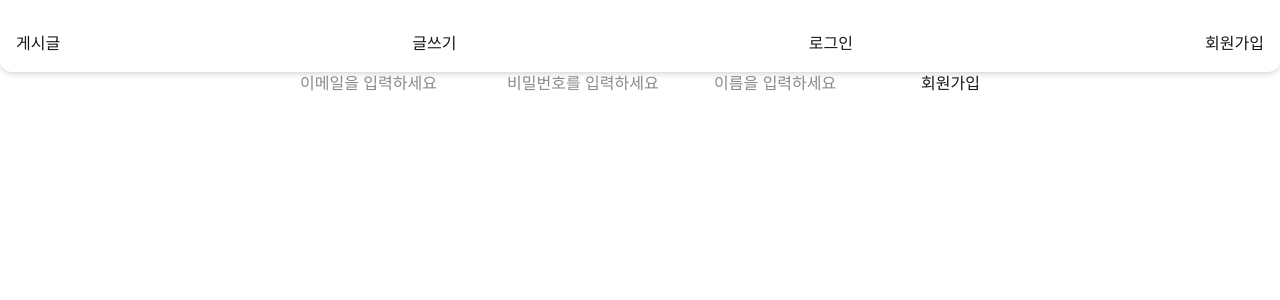
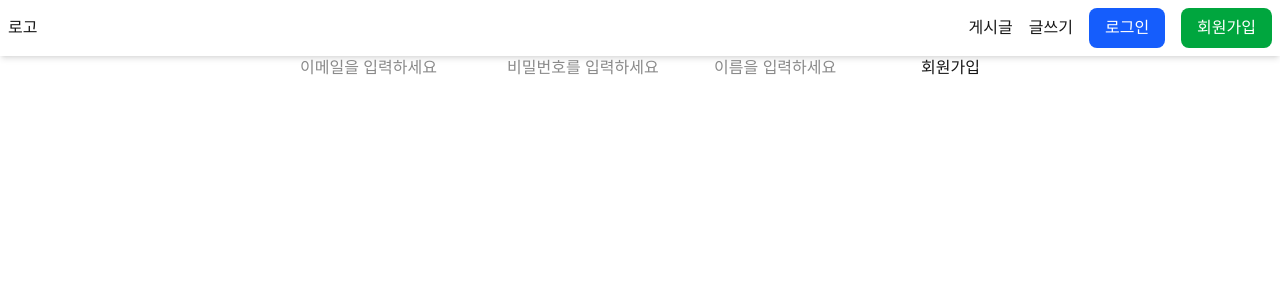
Before and after one commit to sonsungjong/nextjs-typescript-board, a Next.js app: page /register in a window 1280 px wide. Shown: the top 300 px of the page. Built offline with nearby package versions, Linux system fonts and the light colour scheme; no server answers.

Commit message:
css update

```diff
--- a/src/app/components/LoginBtn.tsx
+++ b/src/app/components/LoginBtn.tsx
@@ -11,17 +11,21 @@ export default function LoginBtn({login} : {login : Session | null})
         <>
             {
                 !login ? (
-                    <button onClick={()=>{signIn()}} className=''>로그인</button>
+                    <button onClick={()=>{signIn()}}
+                    className='px-4 py-2 bg-blue-600 rounded-lg text-white hover:bg-blue-700 transition cursor-pointer'>로그인</button>
                 ) : (
-                    <button onClick={()=>{signOut()}} className=''>로그아웃</button>
+                    <button onClick={()=>{signOut()}}
+                    className='px-4 py-2 bg-blue-600 rounded-lg text-white hover:bg-blue-700 transition cursor-pointer'>로그아웃</button>
                 )
             }
 
             {
                 !login ? (
-                    <Link href='/register' className=''>회원가입</Link>
+                    <Link href='/register'
+                    className='px-4 py-2 bg-green-600 rounded-lg text-white hover:bg-green-700 transition cursor-pointer'>회원가입</Link>
                 ) : (
-                    <span className=''>{login?.user?.name}</span>
+                    <span
+                    className='text-gray-700 font-semibold'>{login?.user?.name}</span>
                 )
             }
         </>
--- a/src/app/layout.tsx
+++ b/src/app/layout.tsx
@@ -36,11 +36,16 @@ export default async function RootLayout({
       <body
         className={`${geistSans.variable} ${geistMono.variable} antialiased`}
       >
-        <nav className="bg-white shadow-md p-4 flex justify-between items-center rounded-b-xl max-w-7xl mx-auto mt-4">
-          <Link href="/">게시글</Link>
-          <Link href="/write">글쓰기</Link>
-          {/* 로그인/회원가입, 로그아웃/이름 : 구글로그인, 깃허브로그인, 자체DB로그인 */}
-          <LoginBtn login={session}></LoginBtn>
+        <nav className="flex items-center justify-between shadow-md p-2">
+          <div>
+            로고
+          </div>
+          <div className="flex items-center gap-4">
+            <Link href="/" className="hover:text-blue-600">게시글</Link>
+            <Link href="/write" className="hover:text-blue-600">글쓰기</Link>
+            {/* 로그인/회원가입, 로그아웃/이름 : 구글로그인, 깃허브로그인, 자체DB로그인 */}
+            <LoginBtn login={session}></LoginBtn>
+          </div>
         </nav>
         {children}
       </body>
--- a/src/app/register/page.tsx
+++ b/src/app/register/page.tsx
@@ -1,11 +1,31 @@
-export default function Register(){
+import { authOptions } from "@/pages/api/auth/[...nextauth]"
+import { getServerSession } from "next-auth"
+import { redirect } from "next/navigation";
+
+export default async function Register(){
+
+    // 회원가입 페이지 (이미 로그인했으면 못오게 해야함)
+    // 로그인 중인지 먼저 체크를 하고 로그인 중이면 redirect 로 다른 페이지로 보내버린다
+    // 로그인 중인지 체크하려면 getServerSession
+    let session = await getServerSession(authOptions);
+
+    if(session){
+        // 세션이 들어있다? 로그인 중이다
+        redirect('/');          // 홈페이지로 보내버린다
+    }
+
     return(
         <div className="flex justify-center">
-            <form method="POST" action="/api/auth/signup" className="">
-                <input name="email" type="email" placeholder="이메일을 입력하세요" className="" />
-                <input name="password" type="password" placeholder="비밀번호를 입력하세요" className="" />
-                <input name="name" type="text" placeholder="이름을 입력하세요" className="" />
-                <button type="submit" className="">회원가입</button>
+            <form method="POST" action="/api/auth/signup"
+                className="">
+                <input name="email" type="email" placeholder="이메일을 입력하세요"
+                    className="" />
+                <input name="password" type="password" placeholder="비밀번호를 입력하세요"
+                    className="" />
+                <input name="name" type="text" placeholder="이름을 입력하세요"
+                    className="" />
+                <button type="submit"
+                    className="">회원가입</button>
             </form>
         </div>
     )
```
